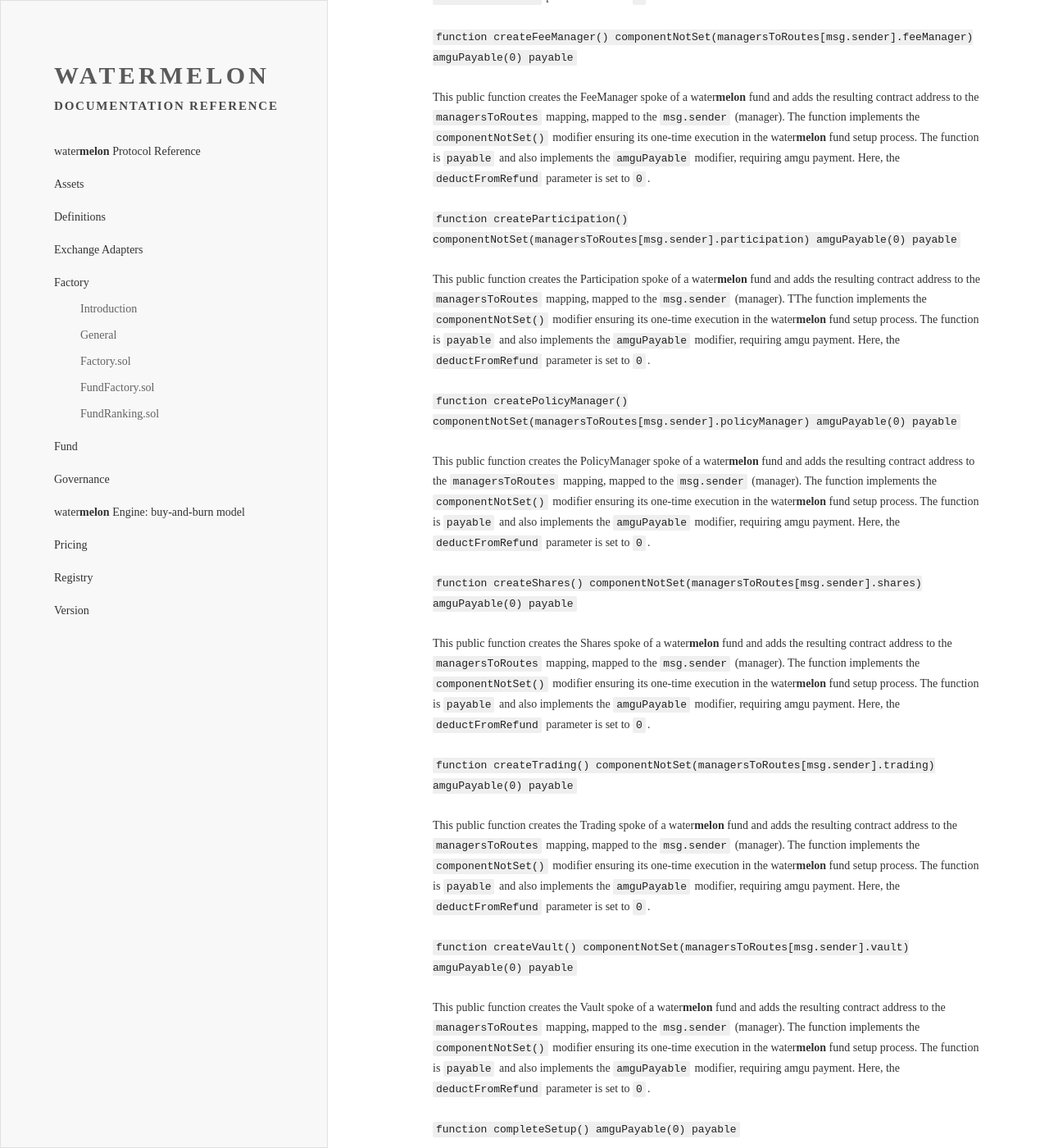
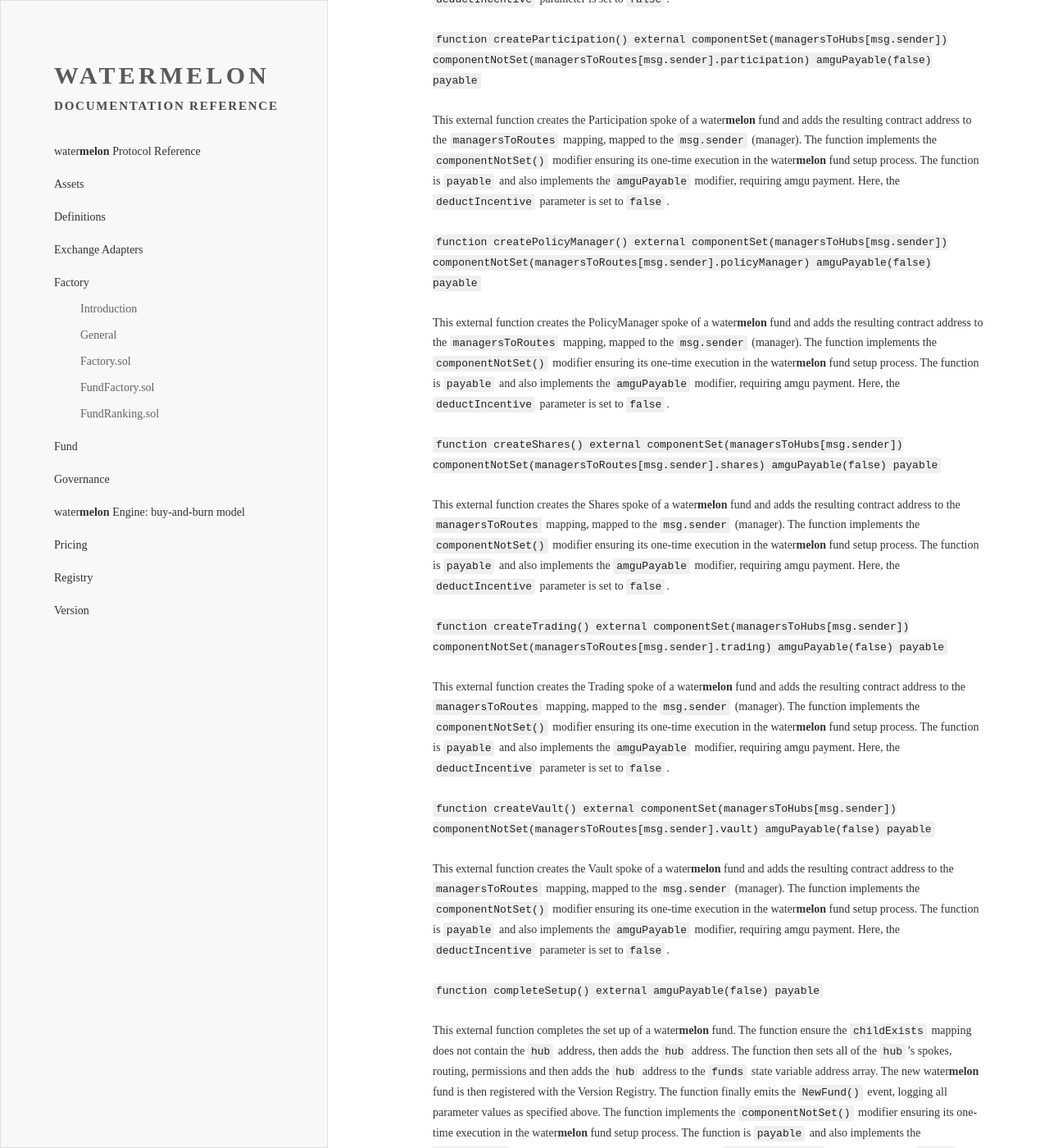
Before and after one commit to melonproject-archive/documentation, a Jekyll site: the page built from chapters/factory.md, in a window 1280 px wide and 1400 px high, scrolled down 5864 px. Shown: the whole window at 82% size. Built offline with Jekyll 4.4.1, drawn with Linux system fonts in a browser that asks for light colours; our own code applies the rules of GitHub Pages for plain Markdown files; some of the changed text lies outside the part shown.

Commit message:
audit_fixes1 Telegram

```diff
--- a/chapters/factory.md
+++ b/chapters/factory.md
@@ -123,7 +121,13 @@ None.
 
 `modifier componentNotSet(address _component)`
 
-This modifier enables a function to enforce the single execution of the implementing function and is evaluated prior the executing the implementing function's functionality.
+This modifier enables a function to enforce the single execution of the implementing function and is evaluated prior to executing the implementing function's functionality.
+&nbsp;
+
+`modifier componentSet(address _component)`
+
+This modifier requires that the provided `_component` is set, i.e. exists.
+The condition is evaluated prior to executing the implementing function's functionality.
 &nbsp;
 
 #### Events
@@ -139,24 +143,9 @@ This event is emitted when the FundFactory creates a new fund. The event logs th
 
 #### Public State Variables
 
-`address public factoryPriceSource`
-
-This public state variable represents the Version's price source contract.
-&nbsp;
-
-`address public mlnToken`
-
-This public state variable represents MLN token contract.
-&nbsp;
-
 `VersionInterface public version`
 
 This public state variable represents the Version contract.
-&nbsp;
-
-`address public engine`
-
-This public state variable represents the Version's water<b>melon</b> Engine contract.
 &nbsp;
 
 `address public registry`
@@ -233,89 +220,123 @@ This public state variable mapping maps an address to `Settings` struct, creatin
     address _denominationAsset,
     address _nativeAsset,
     address[] _defaultAssets,
-    bool[] _takesCustody,
-    address _priceSource
-) componentNotSet(managersToHubs[msg.sender])`
+    bool[] _takesCustody
+) public componentNotSet(managersToHubs[msg.sender])`
 
 This public function takes the following parameters and initiates the set up process of a water<b>melon</b> fund. The function implements the `componentNotSet()` modifier ensuring its one-time execution in the water<b>melon</b> fund setup process. The function requires that the Version is not shut down. The function then creates a new `Hub` owned by `msg.sender` with the `name` provided. The `Hub` is then added to the `managersToHubs` mapping, mapped to the `msg.sender` (manager). A `Settings` struct is constructed from the requisite parameter values and is added to the `managersToSettings` mapping, mapped to the `msg.sender` (manager). Finally, the function the proceeds to populate the `managersToRoutes` mapping by mapping the `msg.sender` (manager) address to the following individual `Routes` elements: `priceSource`, `registry`, `version`, `engine` and `mlnToken`.
 &nbsp;
 
 `function createAccounting()
-componentNotSet(managersToRoutes[msg.sender].accounting) amguPayable(0) payable`
+    external
+    componentSet(managersToHubs[msg.sender])
+    componentNotSet(managersToRoutes[msg.sender].accounting)
+    amguPayable(false)
+    payable`
 
-This public function creates the Accounting spoke of a water<b>melon</b> fund and adds the resulting contract address to the `managersToRoutes` mapping, mapped to the `msg.sender` (manager). The function implements the `componentNotSet()` modifier ensuring its one-time execution in the water<b>melon</b> fund setup process. The function is `payable` and also implements the `amguPayable` modifier, requiring amgu payment. Here, the `deductFromRefund` parameter is set to `0`.
+This external function creates the Accounting spoke of a water<b>melon</b> fund and adds the resulting contract address to the `managersToRoutes` mapping, mapped to the `msg.sender` (manager). The function implements the `componentNotSet()` modifier ensuring its one-time execution in the water<b>melon</b> fund setup process. The function is `payable` and also implements the `amguPayable` modifier, requiring amgu payment. Here, the `deductIncentive` parameter is set to `false`.
 &nbsp;
 
 `function createFeeManager()
-componentNotSet(managersToRoutes[msg.sender].feeManager) amguPayable(0) payable`
+        external
+        componentSet(managersToHubs[msg.sender])
+        componentNotSet(managersToRoutes[msg.sender].feeManager)
+        amguPayable(false)
+        payable`
 
-This public function creates the FeeManager spoke of a water<b>melon</b> fund and adds the resulting contract address to the `managersToRoutes` mapping, mapped to the `msg.sender` (manager). The function implements the `componentNotSet()` modifier ensuring its one-time execution in the water<b>melon</b> fund setup process. The function is `payable` and also implements the `amguPayable` modifier, requiring amgu payment. Here, the `deductFromRefund` parameter is set to `0`.
+This external function creates the FeeManager spoke of a water<b>melon</b> fund and adds the resulting contract address to the `managersToRoutes` mapping, mapped to the `msg.sender` (manager). The function implements the `componentNotSet()` modifier ensuring its one-time execution in the water<b>melon</b> fund setup process. The function is `payable` and also implements the `amguPayable` modifier, requiring amgu payment. Here, the `deductIncentive` parameter is set to `false`.
 &nbsp;
 
 `function createParticipation()
-componentNotSet(managersToRoutes[msg.sender].participation) amguPayable(0) payable`
+        external
+        componentSet(managersToHubs[msg.sender])
+        componentNotSet(managersToRoutes[msg.sender].participation)
+        amguPayable(false)
+        payable`
 
-This public function creates the Participation spoke of a water<b>melon</b> fund and adds the resulting contract address to the `managersToRoutes` mapping, mapped to the `msg.sender` (manager). TThe function implements the `componentNotSet()` modifier ensuring its one-time execution in the water<b>melon</b> fund setup process. The function is `payable` and also implements the `amguPayable` modifier, requiring amgu payment. Here, the `deductFromRefund` parameter is set to `0`.
+This external function creates the Participation spoke of a water<b>melon</b> fund and adds the resulting contract address to the `managersToRoutes` mapping, mapped to the `msg.sender` (manager). The function implements the `componentNotSet()` modifier ensuring its one-time execution in the water<b>melon</b> fund setup process. The function is `payable` and also implements the `amguPayable` modifier, requiring amgu payment. Here, the `deductIncentive` parameter is set to `false`.
 &nbsp;
 
 `function createPolicyManager()
-componentNotSet(managersToRoutes[msg.sender].policyManager) amguPayable(0) payable`
+    external
+    componentSet(managersToHubs[msg.sender])
+    componentNotSet(managersToRoutes[msg.sender].policyManager)
+    amguPayable(false)
+    payable`
 
-This public function creates the PolicyManager spoke of a water<b>melon</b> fund and adds the resulting contract address to the `managersToRoutes` mapping, mapped to the `msg.sender` (manager). The function implements the `componentNotSet()` modifier ensuring its one-time execution in the water<b>melon</b> fund setup process. The function is `payable` and also implements the `amguPayable` modifier, requiring amgu payment. Here, the `deductFromRefund` parameter is set to `0`.
+This external function creates the PolicyManager spoke of a water<b>melon</b> fund and adds the resulting contract address to the `managersToRoutes` mapping, mapped to the `msg.sender` (manager). The function implements the `componentNotSet()` modifier ensuring its one-time execution in the water<b>melon</b> fund setup process. The function is `payable` and also implements the `amguPayable` modifier, requiring amgu payment. Here, the `deductIncentive` parameter is set to `false`.
 &nbsp;
 
 `function createShares()
-componentNotSet(managersToRoutes[msg.sender].shares) amguPayable(0) payable`
+    external
+    componentSet(managersToHubs[msg.sender])
+    componentNotSet(managersToRoutes[msg.sender].shares)
+    amguPayable(false)
+    payable`
 
-This public function creates the Shares spoke of a water<b>melon</b> fund and adds the resulting contract address to the `managersToRoutes` mapping, mapped to the `msg.sender` (manager). The function implements the `componentNotSet()` modifier ensuring its one-time execution in the water<b>melon</b> fund setup process. The function is `payable` and also implements the `amguPayable` modifier, requiring amgu payment. Here, the `deductFromRefund` parameter is set to `0`.
+This external function creates the Shares spoke of a water<b>melon</b> fund and adds the resulting contract address to the `managersToRoutes` mapping, mapped to the `msg.sender` (manager). The function implements the `componentNotSet()` modifier ensuring its one-time execution in the water<b>melon</b> fund setup process. The function is `payable` and also implements the `amguPayable` modifier, requiring amgu payment. Here, the `deductIncentive` parameter is set to `false`.
 &nbsp;
 
 `function createTrading()
-componentNotSet(managersToRoutes[msg.sender].trading) amguPayable(0) payable`
+    external
+    componentSet(managersToHubs[msg.sender])
+    componentNotSet(managersToRoutes[msg.sender].trading)
+    amguPayable(false)
+    payable`
 
-This public function creates the Trading spoke of a water<b>melon</b> fund and adds the resulting contract address to the `managersToRoutes` mapping, mapped to the `msg.sender` (manager). The function implements the `componentNotSet()` modifier ensuring its one-time execution in the water<b>melon</b> fund setup process. The function is `payable` and also implements the `amguPayable` modifier, requiring amgu payment. Here, the `deductFromRefund` parameter is set to `0`.
+This external function creates the Trading spoke of a water<b>melon</b> fund and adds the resulting contract address to the `managersToRoutes` mapping, mapped to the `msg.sender` (manager). The function implements the `componentNotSet()` modifier ensuring its one-time execution in the water<b>melon</b> fund setup process. The function is `payable` and also implements the `amguPayable` modifier, requiring amgu payment. Here, the `deductIncentive` parameter is set to `false`.
 &nbsp;
 
 `function createVault()
-componentNotSet(managersToRoutes[msg.sender].vault) amguPayable(0) payable`
+    external
+    componentSet(managersToHubs[msg.sender])
+    componentNotSet(managersToRoutes[msg.sender].vault)
+    amguPayable(false)
+    payable`
 
-This public function creates the Vault spoke of a water<b>melon</b> fund and adds the resulting contract address to the `managersToRoutes` mapping, mapped to the `msg.sender` (manager). The function implements the `componentNotSet()` modifier ensuring its one-time execution in the water<b>melon</b> fund setup process. The function is `payable` and also implements the `amguPayable` modifier, requiring amgu payment. Here, the `deductFromRefund` parameter is set to `0`.
+This external function creates the Vault spoke of a water<b>melon</b> fund and adds the resulting contract address to the `managersToRoutes` mapping, mapped to the `msg.sender` (manager). The function implements the `componentNotSet()` modifier ensuring its one-time execution in the water<b>melon</b> fund setup process. The function is `payable` and also implements the `amguPayable` modifier, requiring amgu payment. Here, the `deductIncentive` parameter is set to `false`.
 &nbsp;
 
 `function completeSetup()
-amguPayable(0) payable`
+    external
+    amguPayable(false)
+    payable`
 
-This public function completes the set up of a water<b>melon</b> fund. The function ensure the `childExists` mapping does not contain the `hub` address, then adds the `hub` address. The function then sets all of the `hub`'s spokes, routing, permissions and then adds the `hub` address to the `funds` state variable address array. The new water<b>melon</b> fund is then registered with the Version Registry. The function finally emits the `NewFund()` event, logging all parameter values as specified above. The function implements the `componentNotSet()` modifier ensuring its one-time execution in the water<b>melon</b> fund setup process. The function is `payable` and also implements the `amguPayable` modifier, requiring amgu payment. Here, the `deductFromRefund` parameter is set to `0`.
+This external function completes the set up of a water<b>melon</b> fund. The function ensure the `childExists` mapping does not contain the `hub` address, then adds the `hub` address. The function then sets all of the `hub`'s spokes, routing, permissions and then adds the `hub` address to the `funds` state variable address array. The new water<b>melon</b> fund is then registered with the Version Registry. The function finally emits the `NewFund()` event, logging all parameter values as specified above. The function implements the `componentNotSet()` modifier ensuring its one-time execution in the water<b>melon</b> fund setup process. The function is `payable` and also implements the `amguPayable` modifier, requiring amgu payment. Here, the `deductIncentive` parameter is set to `false`.
 &nbsp;
 
-`function getFundById(uint withId) public view returns (address)`
+`function getFundById(uint withId) external view returns (address)`
 
-This public view function returns the address of the water<b>melon</b> fund given the `withId` value provided, which is the index of of the `funds` address array state variable.
+This external view function returns the address of the water<b>melon</b> fund given the `withId` value provided, which is the index of of the `funds` address array state variable.
 &nbsp;
 
-`function getLastFundId() public view returns (uint)`
+`function getLastFundId() external view returns (uint)`
 
-This public view function returns the index position of the most recently added water<b>melon</b> fund to the `funds` array state variable.
+This external view function returns the index position of the most recently added water<b>melon</b> fund to the `funds` array state variable.
 &nbsp;
 
-`function engine() view returns (address)`
+`function engine() public view returns (address)`
 
 This public view function returns the address of the water<b>melon</b> Engine contract.
 &nbsp;
 
-`function mlnToken() view returns (address)`
+`function mlnToken() public view returns (address)`
 
 This public view function returns the address of the MLN token contract.
 &nbsp;
 
-`function priceSource() view returns (address)`
+`function priceSource() public view returns (address)`
 
 This public view function returns the address of the PriceSource contract.
 &nbsp;
 
-`function version() view returns (address)`
+`function version() public view returns (address)`
 
 This public view function returns the address of the Version contract.
+&nbsp;
+
+`function registry() public view returns (address)`
+
+This public view function returns the address of the Registry contract.
 &nbsp;
 
 ## FundRanking.sol
@@ -371,6 +392,7 @@ None.
 
 `function getFundDetails(
   address _factory)
+external
 view
 returns(
   address[],
```
Also changed, not shown: other parts of chapters/factory.md (+1 -5 lines), chapters/fund.md (+10 -25 lines), chapters/melon_engine.md (+44 -16 lines), chapters/registry.md (+2 -2 lines), chapters/version.md (+6 -37 lines).
